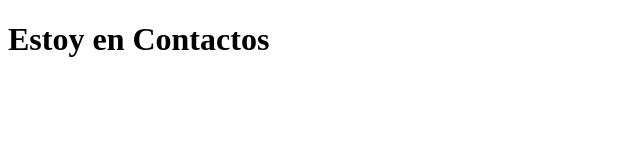
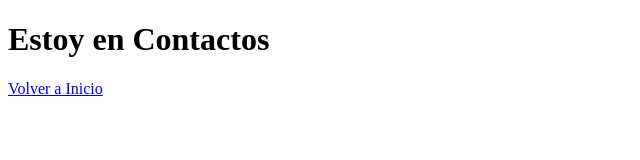
Before and after one commit to Cadmus5/repositorio-2, a plain HTML site: page contacto.html in a window 1280 px wide. Shown: the whole page, without its empty margins (0-640 px from the left). Drawn offline with Linux system fonts and the light colour scheme.

Commit message:
Creacion de enlace relativo a index.html dentro de contacto.html en la linea 10

```diff
--- a/contacto.html
+++ b/contacto.html
@@ -7,5 +7,6 @@
 </head>
 <body>
     <h1>Estoy en Contactos</h1>
+    <a href="./index.html">Volver a Inicio</a>
 </body>
 </html>
```
